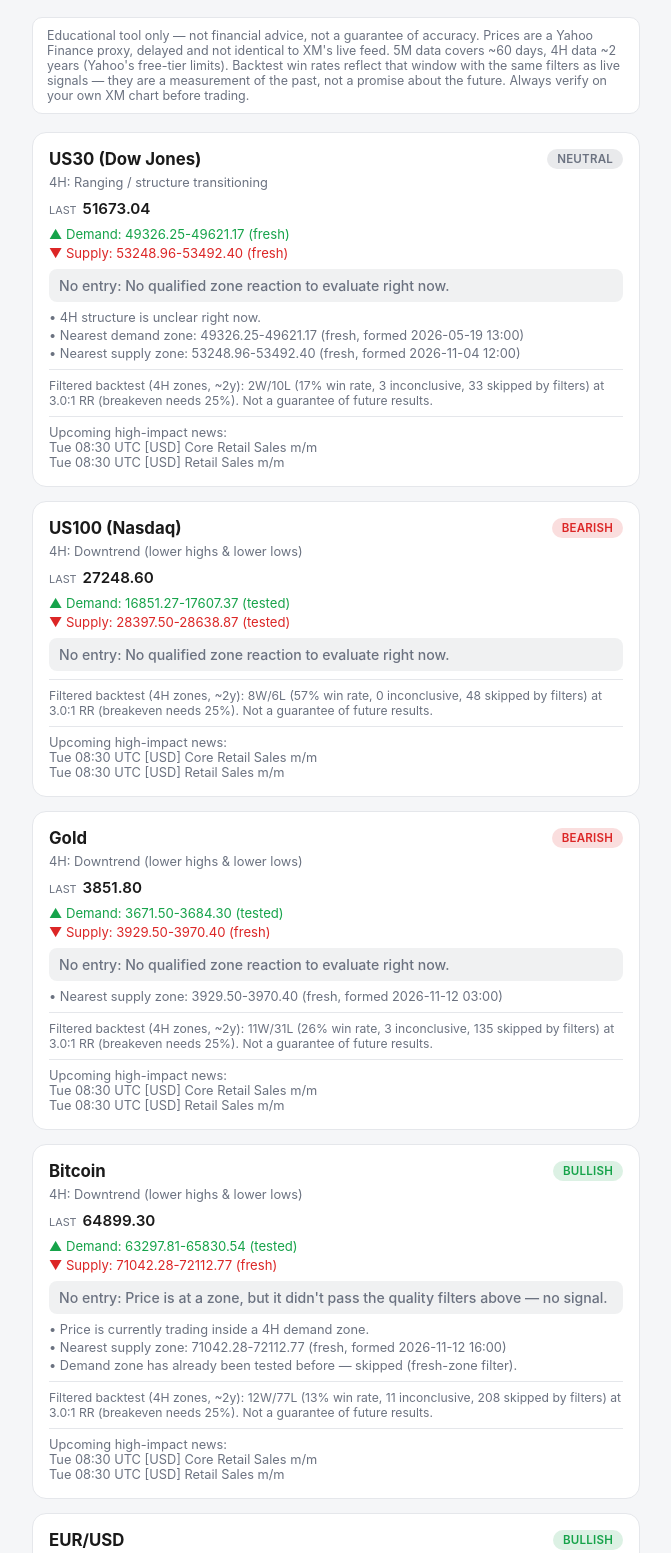
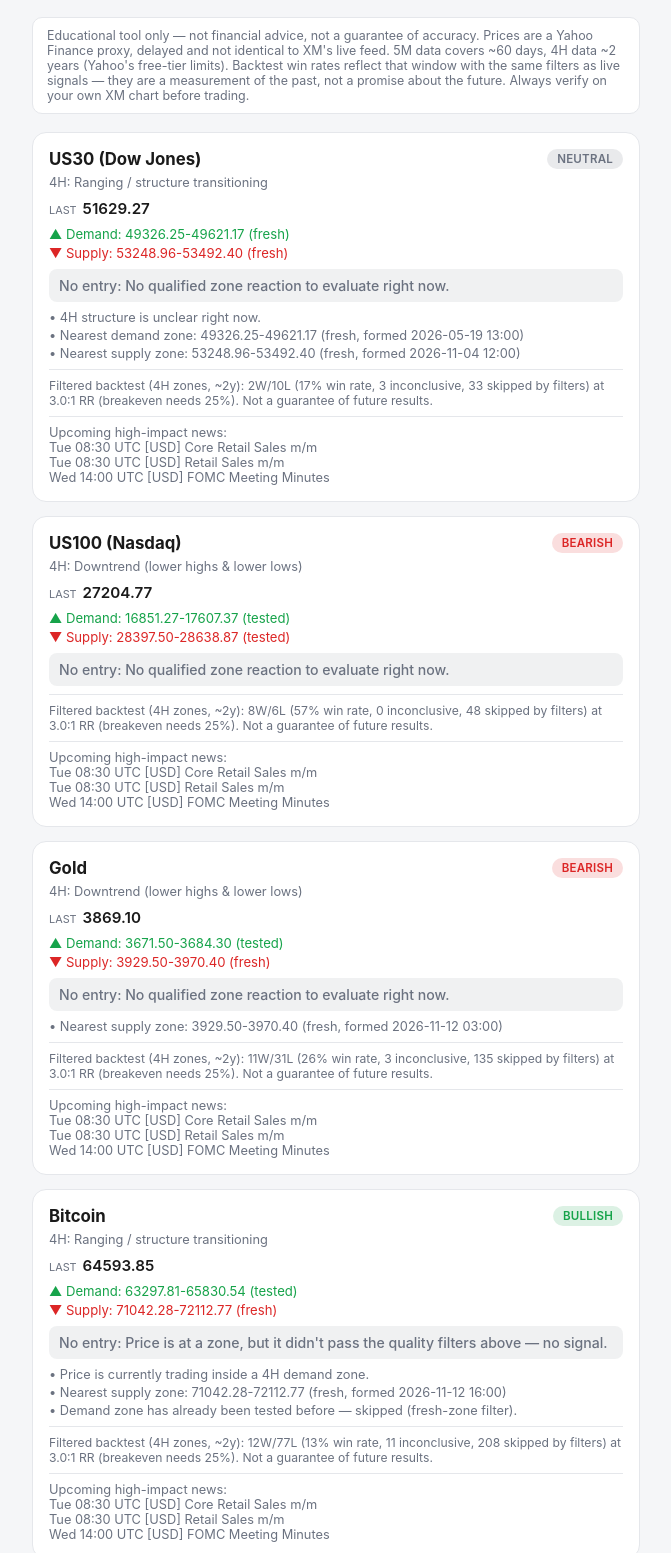
Before and after one commit to Mario1904/TRADING-BOT-3, a plain HTML site: page docs/index.html in a window 1280 px wide. Shown: the part 91-1644 px from the top of the page, without its empty margins (304-975 px from the left). Drawn offline with Linux system fonts and the light colour scheme.

Commit message:
Daily market report update

```diff
--- a/docs/index.html
+++ b/docs/index.html
@@ -69,7 +69,7 @@
 <body>
 <header>
   <h1>📊 Daily Market Report</h1>
-  <p>Generated 2026-11-16 18:47 UTC &middot; 4H zones (trend-aligned, fresh-only, rejection-confirmed), 5M entry, 3:1 RR</p>
+  <p>Generated 2026-11-17 02:21 UTC &middot; 4H zones (trend-aligned, fresh-only, rejection-confirmed), 5M entry, 3:1 RR</p>
 </header>
 <div class="disclaimer">
   Educational tool only — not financial advice, not a guarantee of accuracy.
@@ -86,14 +86,14 @@
     <span class="badge Neutral">Neutral</span>
   </div>
   <div class="structure">4H: Ranging / structure transitioning</div>
-  <div class="stats"><span class="label">Last</span><span class="value">51673.04</span></div>
+  <div class="stats"><span class="label">Last</span><span class="value">51629.27</span></div>
   <div class="zones"><div class="zone-demand">▲ Demand: 49326.25-49621.17 (fresh)</div><div class="zone-supply">▼ Supply: 53248.96-53492.40 (fresh)</div></div>
   <div class="entry signal-no">No entry: No qualified zone reaction to evaluate right now.</div>
 
 
   <div class="notes"><div>• 4H structure is unclear right now.</div><div>• Nearest demand zone: 49326.25-49621.17 (fresh, formed 2026-05-19 13:00)</div><div>• Nearest supply zone: 53248.96-53492.40 (fresh, formed 2026-11-04 12:00)</div></div>
   <div class="backtest">Filtered backtest (4H zones, ~2y): 2W/10L (17% win rate, 3 inconclusive, 33 skipped by filters) at 3.0:1 RR (breakeven needs 25%). Not a guarantee of future results.</div>
-  <div class="news"><div>Upcoming high-impact news:</div><div>Tue 08:30 UTC [USD] Core Retail Sales m/m</div><div>Tue 08:30 UTC [USD] Retail Sales m/m</div></div>
+  <div class="news"><div>Upcoming high-impact news:</div><div>Tue 08:30 UTC [USD] Core Retail Sales m/m</div><div>Tue 08:30 UTC [USD] Retail Sales m/m</div><div>Wed 14:00 UTC [USD] FOMC Meeting Minutes</div></div>
 </div>
 
 <div class="card Bearish">
@@ -102,14 +102,14 @@
     <span class="badge Bearish">Bearish</span>
   </div>
   <div class="structure">4H: Downtrend (lower highs & lower lows)</div>
-  <div class="stats"><span class="label">Last</span><span class="value">27248.60</span></div>
+  <div class="stats"><span class="label">Last</span><span class="value">27204.77</span></div>
   <div class="zones"><div class="zone-demand">▲ Demand: 16851.27-17607.37 (tested)</div><div class="zone-supply">▼ Supply: 28397.50-28638.87 (tested)</div></div>
   <div class="entry signal-no">No entry: No qualified zone reaction to evaluate right now.</div>
 
 
   <div class="notes"></div>
   <div class="backtest">Filtered backtest (4H zones, ~2y): 8W/6L (57% win rate, 0 inconclusive, 48 skipped by filters) at 3.0:1 RR (breakeven needs 25%). Not a guarantee of future results.</div>
-  <div class="news"><div>Upcoming high-impact news:</div><div>Tue 08:30 UTC [USD] Core Retail Sales m/m</div><div>Tue 08:30 UTC [USD] Retail Sales m/m</div></div>
+  <div class="news"><div>Upcoming high-impact news:</div><div>Tue 08:30 UTC [USD] Core Retail Sales m/m</div><div>Tue 08:30 UTC [USD] Retail Sales m/m</div><div>Wed 14:00 UTC [USD] FOMC Meeting Minutes</div></div>
 </div>
 
 <div class="card Bearish">
@@ -118,14 +118,14 @@
     <span class="badge Bearish">Bearish</span>
   </div>
   <div class="structure">4H: Downtrend (lower highs & lower lows)</div>
-  <div class="stats"><span class="label">Last</span><span class="value">3851.80</span></div>
+  <div class="stats"><span class="label">Last</span><span class="value">3869.10</span></div>
   <div class="zones"><div class="zone-demand">▲ Demand: 3671.50-3684.30 (tested)</div><div class="zone-supply">▼ Supply: 3929.50-3970.40 (fresh)</div></div>
   <div class="entry signal-no">No entry: No qualified zone reaction to evaluate right now.</div>
 
 
   <div class="notes"><div>• Nearest supply zone: 3929.50-3970.40 (fresh, formed 2026-11-12 03:00)</div></div>
   <div class="backtest">Filtered backtest (4H zones, ~2y): 11W/31L (26% win rate, 3 inconclusive, 135 skipped by filters) at 3.0:1 RR (breakeven needs 25%). Not a guarantee of future results.</div>
-  <div class="news"><div>Upcoming high-impact news:</div><div>Tue 08:30 UTC [USD] Core Retail Sales m/m</div><div>Tue 08:30 UTC [USD] Retail Sales m/m</div></div>
+  <div class="news"><div>Upcoming high-impact news:</div><div>Tue 08:30 UTC [USD] Core Retail Sales m/m</div><div>Tue 08:30 UTC [USD] Retail Sales m/m</div><div>Wed 14:00 UTC [USD] FOMC Meeting Minutes</div></div>
 </div>
 
 <div class="card Bullish">
@@ -133,15 +133,15 @@
     <h2>Bitcoin</h2>
     <span class="badge Bullish">Bullish</span>
   </div>
-  <div class="structure">4H: Downtrend (lower highs & lower lows)</div>
-  <div class="stats"><span class="label">Last</span><span class="value">64899.30</span></div>
+  <div class="structure">4H: Ranging / structure transitioning</div>
+  <div class="stats"><span class="label">Last</span><span class="value">64593.85</span></div>
   <div class="zones"><div class="zone-demand">▲ Demand: 63297.81-65830.54 (tested)</div><div class="zone-supply">▼ Supply: 71042.28-72112.77 (fresh)</div></div>
   <div class="entry signal-no">No entry: Price is at a zone, but it didn't pass the quality filters above — no signal.</div>
 
 
   <div class="notes"><div>• Price is currently trading inside a 4H demand zone.</div><div>• Nearest supply zone: 71042.28-72112.77 (fresh, formed 2026-11-12 16:00)</div><div>• Demand zone has already been tested before — skipped (fresh-zone filter).</div></div>
   <div class="backtest">Filtered backtest (4H zones, ~2y): 12W/77L (13% win rate, 11 inconclusive, 208 skipped by filters) at 3.0:1 RR (breakeven needs 25%). Not a guarantee of future results.</div>
-  <div class="news"><div>Upcoming high-impact news:</div><div>Tue 08:30 UTC [USD] Core Retail Sales m/m</div><div>Tue 08:30 UTC [USD] Retail Sales m/m</div></div>
+  <div class="news"><div>Upcoming high-impact news:</div><div>Tue 08:30 UTC [USD] Core Retail Sales m/m</div><div>Tue 08:30 UTC [USD] Retail Sales m/m</div><div>Wed 14:00 UTC [USD] FOMC Meeting Minutes</div></div>
 </div>
 
 <div class="card Bullish">
@@ -157,7 +157,7 @@
 
   <div class="notes"><div>• Price is currently trading inside a 4H demand zone.</div><div>• Nearest supply zone: 1.11-1.12 (fresh, formed 2026-11-11 08:00)</div><div>• Demand zone has already been tested before — skipped (fresh-zone filter).</div></div>
   <div class="backtest">Filtered backtest (4H zones, ~2y): 21W/62L (25% win rate, 9 inconclusive, 174 skipped by filters) at 3.0:1 RR (breakeven needs 25%). Not a guarantee of future results.</div>
-  <div class="news"><div>Upcoming high-impact news:</div><div>Tue 08:30 UTC [USD] Core Retail Sales m/m</div><div>Tue 08:30 UTC [USD] Retail Sales m/m</div></div>
+  <div class="news"><div>Upcoming high-impact news:</div><div>Tue 08:30 UTC [USD] Core Retail Sales m/m</div><div>Tue 08:30 UTC [USD] Retail Sales m/m</div><div>Wed 14:00 UTC [USD] FOMC Meeting Minutes</div></div>
 </div>
 
 <div class="card Bearish">
@@ -173,7 +173,7 @@
 
   <div class="notes"><div>• Nearest supply zone: 1.33-1.33 (fresh, formed 2026-11-12 04:00)</div></div>
   <div class="backtest">Filtered backtest (4H zones, ~2y): 13W/55L (19% win rate, 11 inconclusive, 182 skipped by filters) at 3.0:1 RR (breakeven needs 25%). Not a guarantee of future results.</div>
-  <div class="news"><div>Upcoming high-impact news:</div><div>Tue 08:30 UTC [USD] Core Retail Sales m/m</div><div>Tue 08:30 UTC [USD] Retail Sales m/m</div><div>Wed 02:00 UTC [GBP] CPI y/y</div><div>Wed 10:00 UTC [GBP] BOE Gov Bailey Speaks</div></div>
+  <div class="news"><div>Upcoming high-impact news:</div><div>Tue 08:30 UTC [USD] Core Retail Sales m/m</div><div>Tue 08:30 UTC [USD] Retail Sales m/m</div><div>Wed 02:00 UTC [GBP] CPI y/y</div><div>Wed 10:00 UTC [GBP] BOE Gov Bailey Speaks</div><div>Wed 14:00 UTC [USD] FOMC Meeting Minutes</div></div>
 </div>
 
 <footer>Re-generated automatically. Day-trade setups only — no overnight holds implied.</footer>
```
